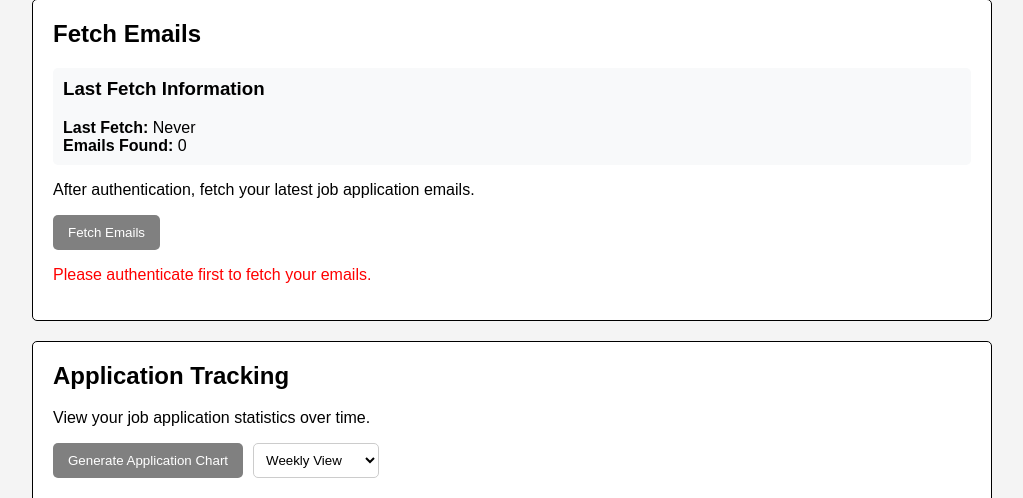
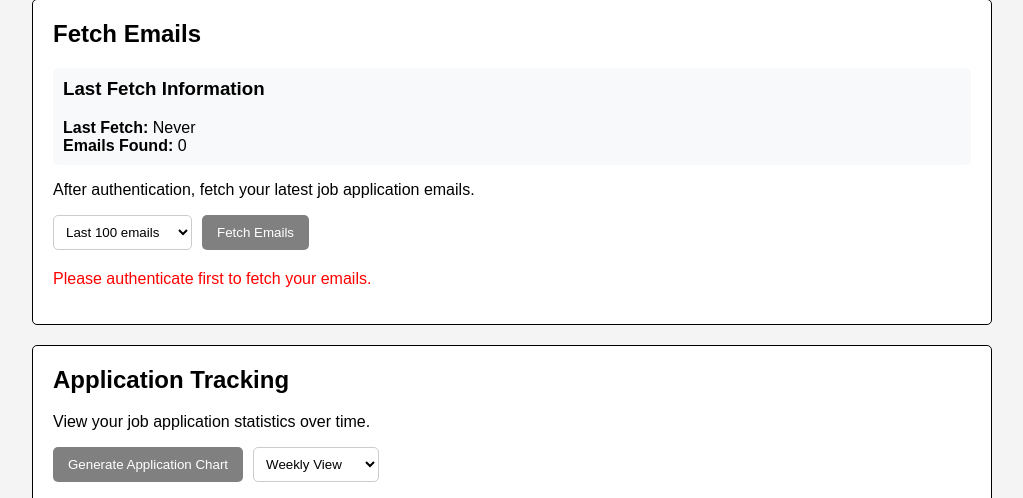
Before and after one commit to mateusb12/linkedinApplicationTracker, a Node server app: page / in a window 1280 px wide. Shown: the part 200-698 px from the top of the page, without its empty margins (128-1151 px from the left). Run offline with Node 20, Linux system fonts and the light colour scheme.

Commit message:
fetch update

```diff
--- a/source/app.js
+++ b/source/app.js
@@ -81,11 +81,22 @@ app.get('/fetch_emails', async (req, res) => {
     const gmailFetchService = require('./services/gmailFetchService');
     let emailCount = 0;
 
+    // Extract the 'amount' parameter from the query string
+    const amountParam = req.query.amount || '100'; // Default to '100' if not provided
+
+    let amount;
+    if (amountParam === 'all') {
+        amount = null; // Set to null or a very high number to indicate 'fetch all'
+    } else {
+        amount = parseInt(amountParam, 10);
+    }
+
     try {
-        for await (const update of gmailFetchService.fetchEmailsGenerator()) {
+        // Pass the 'amount' parameter to the fetchEmailsGenerator function
+        for await (const update of gmailFetchService.fetchEmailsGenerator(amount)) {
             res.write(`data: ${update}\n\n`);
 
-            // Count processed emails
+            // Update email count for metadata
             const data = JSON.parse(update);
             if (data.emails_processed && data.total_emails) {
                 emailCount = data.total_emails;
--- a/source/views/index.ejs
+++ b/source/views/index.ejs
@@ -187,13 +187,22 @@
             <div><strong>Emails Found:</strong> <span id="last-fetch-count">0</span></div>
         </div>
         <p>After authentication, fetch your latest job application emails.</p>
-        <button id="fetch-button"
-                onclick="fetchEmails()"
-                <% if (!authenticated) { %>disabled style="background-color: grey; cursor: not-allowed;"
-                <% } %>
-        >
-            Fetch Emails
-        </button>
+        <div class="tracking-controls">
+            <select id="fetch-amount" class="chart-control">
+                <option value="50">Last 50 emails</option>
+                <option value="100" selected>Last 100 emails</option>
+                <option value="250">Last 250 emails</option>
+                <option value="500">Last 500 emails</option>
+                <option value="1000">Last 1000 emails</option>
+                <option value="all">All emails</option>
+            </select>
+            <button id="fetch-button"
+                    onclick="fetchEmails()"
+                    <% if (!authenticated) { %>disabled style="background-color: grey; cursor: not-allowed;"<% } %>
+            >
+                Fetch Emails
+            </button>
+        </div>
         <progress id="progress-bar" value="0" max="100"></progress>
 
         <div class="progress-data">
@@ -287,6 +296,7 @@
     }
 
     function fetchEmails() {
+        const fetchAmount = document.getElementById('fetch-amount').value;
         document.querySelector('.progress-data').style.display = 'block';
         const progressBar = document.getElementById('progress-bar');
         const fetchButton = document.getElementById('fetch-button');
@@ -309,7 +319,7 @@
         fetchButton.disabled = true;
         fetchButton.style.backgroundColor = 'grey';
 
-        const eventSource = new EventSource('/fetch_emails');
+        const eventSource = new EventSource(`/fetch_emails?amount=${fetchAmount}`);
 
         eventSource.onmessage = function (e) {
             try {
```
Also changed, not shown: README.md, pictures/7.png.
